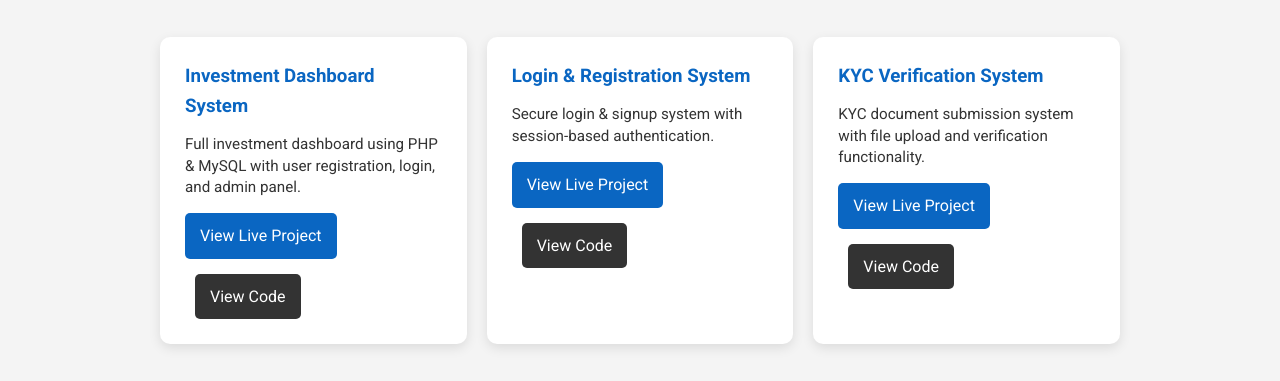
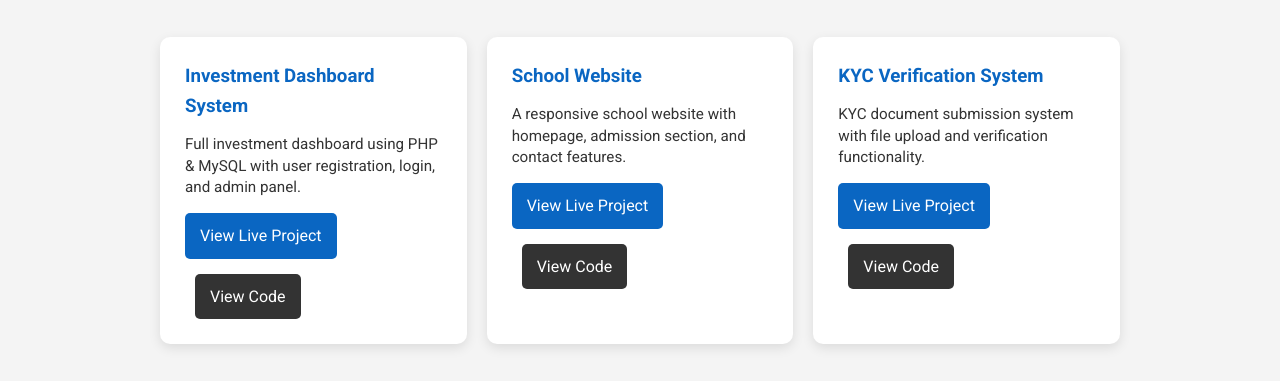
Before and after one commit to okoriepeter62/my-portfolio, a plain HTML site: page public/index.html in a window 1280 px wide. Shown: the part 716-1097 px from the top of the page. Drawn offline with Linux system fonts and the light colour scheme.

Commit message:
Update index.html

```diff
--- a/public/index.html
+++ b/public/index.html
@@ -39,11 +39,11 @@
       <a href="https://github.com/okoriepeter62/alphatrade-demo" target="_blank" style="margin-left:10px; background:#333;">View Code</a>
     </div>
 
-    <div class="project">
-      <h3>Login & Registration System</h3>
-      <p>Secure login & signup system with session-based authentication.</p>
-      <a href="https://alphatrade-demo.onrender.com" target="_blank">View Live Project</a>
-      <a href="https://github.com/okoriepeter62/login-system" target="_blank" style="margin-left:10px; background:#333;">View Code</a>
+     <div class="project">
+      <h3>School Website</h3>
+      <p> A responsive school website with homepage, admission section, and contact features.</p>
+      <a href="http://godsfavour.ct.ws/" target="_blank">View Live Project</a>
+      <a href="https://github.com/okoriepeter62/school" target="_blank" style="margin-left:10px; background:#333;">View Code</a>
     </div>
 
     <div class="project">
@@ -55,6 +55,7 @@
 
   </div>
 </section>
+
 
 <section id="skills">
   <h2>Skills</h2>
```
